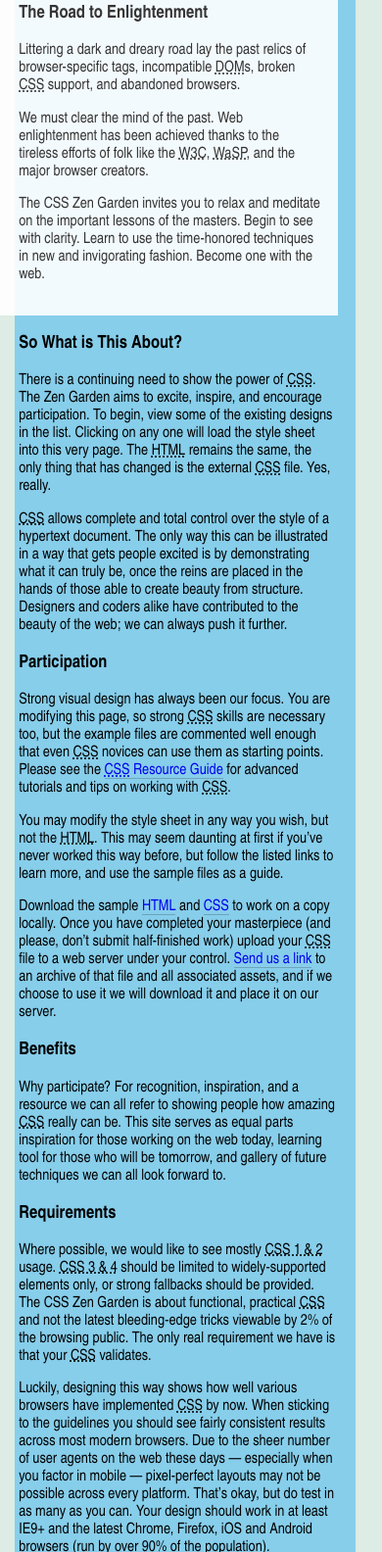
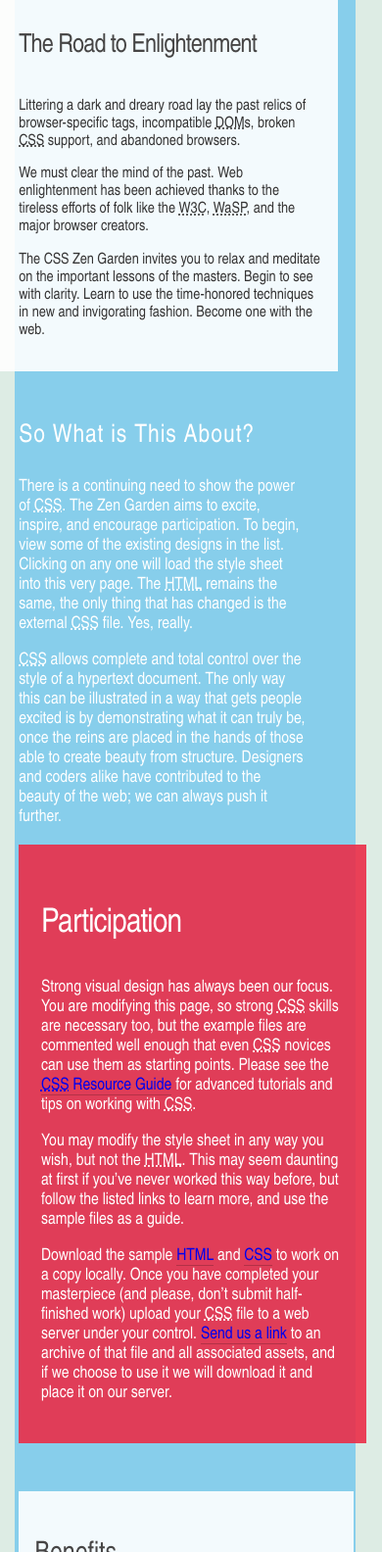
Before and after one commit to Amsalegebrehana/Zen-Garde-exsting-design, a plain HTML site: page index.html in a window 390 px wide. Shown: the part 416-2000 px from the top of the page at 98% size. Drawn offline with Linux system fonts and the light colour scheme.

Commit message:
Smaller size resposivenes succesfull

```diff
--- a/assets/css/style.css
+++ b/assets/css/style.css
@@ -53,3 +53,78 @@ a:hover{
 
         padding: 3% 5% 5% 30%;
     }
+    section  h3{
+        font-size: 1.7em;
+        font-weight: 100;
+        letter-spacing: -0.8px;
+        line-height: 2em;
+        color: rgb(70, 69, 69);
+        padding: 0.35em 0 0 0;
+    }
+    .participation h3{
+        font-size: 2em;
+        font-weight: 100;
+        letter-spacing: -0.8px;
+
+        color: #fff;
+        padding: 0.5em 0 0 0;
+    }
+    .main .explanation h3{
+
+
+        font-size: 1.50em;
+        font-weight: 200;
+        letter-spacing: 1px;
+        line-height: 1em;
+        padding: 10% 4% 1% 0;
+    }
+    .main .participation{
+        font-size: 1.10em;
+        width: 95%;
+        margin-right: -11%;
+        background: rgba(234,46,73,0.9);
+        color: #fff;
+        padding:3% 7% 7% 7%;
+    }
+    .main .benefits{
+
+        margin-top: 15%;
+        width: 95%;
+        font-size: 1.07em;
+        padding: 5% 5% 10% 5%;
+        background-color: rgba(255,255,255,0.9);
+    }
+    .benefits h3{
+        font-size: 1.7em;
+        font-weight: 100;
+
+        color: rgb(70, 69, 69);
+        padding: 0.15em 0 0 0;
+    }
+    .main .requirements{
+
+        width: 95%;
+        font-size: 1.07em;
+        padding: 5% 5% 10% 5%;
+        background-color: rgba(255,255,255,0.9);
+
+    }
+    .main .explanation{
+
+        color:#fff ;
+        font-size: 1.10em;
+        width: 90%;
+    }
+    aside .wrapper{
+        margin: 9% -5px 0 -5px;
+
+        font-size: 1.0em;
+        line-height: 1.6em;
+        top: 2.5%;
+        width: 100%;
+        background: rgba(246,247,146,0.9);
+        padding: 4% ;
+
+    }
+
+}
```
